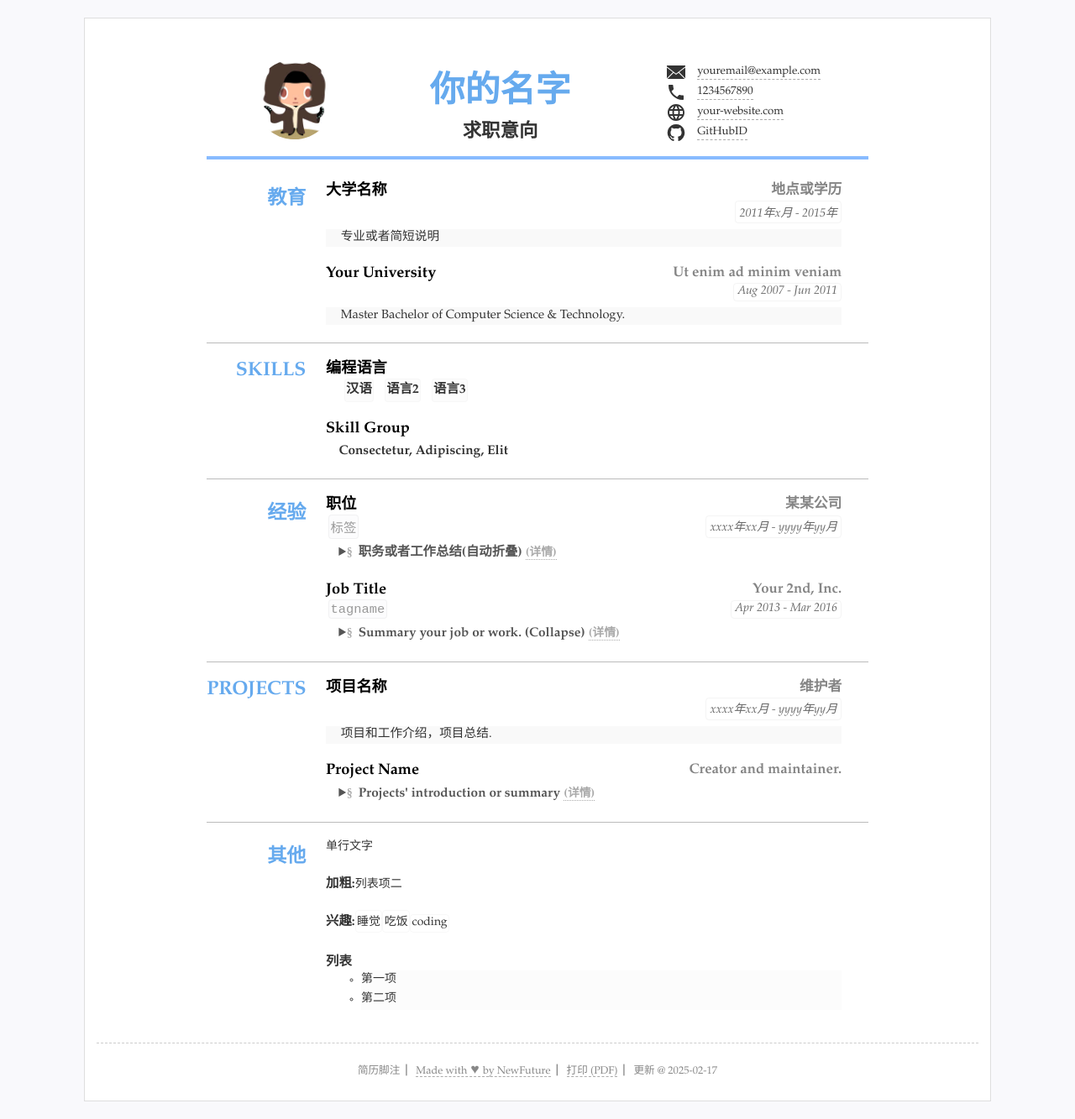
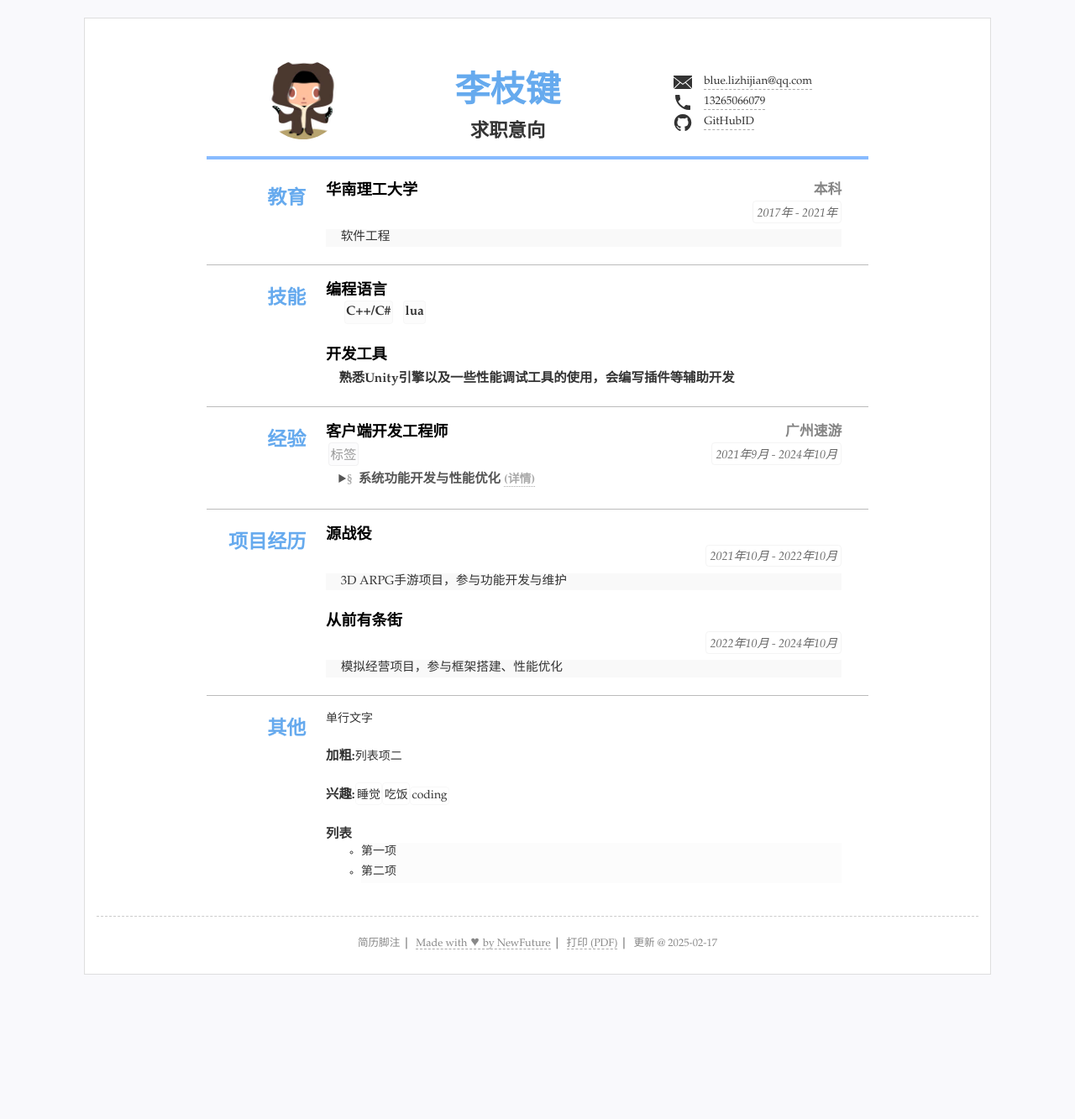
Before and after one commit to blue1874/resume, a Jekyll site: the page built from index.html, in a window 1280 px wide. Shown: the whole page at 84% size. Built offline with Jekyll 4.4.1, drawn with Linux system fonts in a browser that asks for light colours; after the commit the page ends 1182 px from its top, so only the background shows below that.

Commit message:
Update resume.yml

```diff
--- a/_data/resume.yml
+++ b/_data/resume.yml
@@ -3,23 +3,20 @@
 
 title: "简历标题"
 lang: "zh" #语言设置 zh表示中文 en 表示英语
-name: "你的名字"
+name: "李枝键"
 jobtitle: "求职意向" #可空不显示
 photo: "assets/img/photo.jpg" #照片可空，不显示
 
 #联系方式
 contact: #联系方式连接等3~5行
-- text: "youremail@example.com" #文本内容
+- text: "blue.lizhijian@qq.com" #文本内容
   href: 'mailto:youremail@example.com' #链接，无链接则空
   icon: 'icons/email.svg' #图标 svg文件
-- text: "1234567890"
-  href: 'tel:1234567890'
+- text: "13265066079"
+  href: 'tel:13265066079'
   icon: 'icons/phone.svg'
-- text: "your-website.com"
-  href: 'http://your-website.com'
-  icon: 'icons/web.svg'
 - text: "GitHubID"
-  href: 'https://github.com/NewFuture'
+  href: 'https://github.com/blue1874'
   icon: "icons/github.svg"
   attr: 'target="_blank"' #新标签页打开
   # - text: "地址"
@@ -30,58 +27,43 @@ main: #简历主要内容，
 - type: education #类别为ID
   name: 教育 #显示名称，空则使用type
   content: #内容基本格式 标题-副标题-日期-详细内容 (都允许空)
-  - title: 大学名称
-    duration: "2011年x月 - 2015年"
-    sub: 地点或学历
-    detail: 专业或者简短说明
-  - title: Your University
-    duration: Aug 2007 - Jun 2011
-    sub: Ut enim ad minim veniam
-    detail: Master Bachelor of Computer Science & Technology.
+  - title: 华南理工大学
+    duration: "2017年 - 2021年"
+    sub: 本科
+    detail: 软件工程
 
 - type: skills
-  # name: "技能"
+  name: "技能"
   content:
   - title: 编程语言
     items: #itmems 可以小块的方式显示
-    - 汉语
-    - 语言2
-    - 语言3
-  - title: Skill Group
-    summary: Consectetur, Adipiscing, Elit
+    - C++/C#
+    - lua
+  - title: 开发工具
+    summary: 熟悉Unity引擎以及一些性能调试工具的使用，会编写插件等辅助开发
 
 - type: experience
   name: 经验
   content:
-  - title: 职位
-    sub: 某某公司
-    duration: "xxxx年xx月 - yyyy年yy月"
+  - title: 客户端开发工程师
+    sub: 广州速游
+    duration: "2021年9月 - 2024年10月"
     tags:
     - 标签
-    summary: 职务或者工作总结(自动折叠)
+    summary: 系统功能开发与性能优化
     detail: 同时包含 summary和detail在Chrome，Safari(包括IOS)，Android和新版Firefox等会自动折叠，不支持折叠的浏览器和展开后表现一致
     # open: open
     #可以设置open默认展开
-  - title: Job Title
-    sub: Your 2nd, Inc.
-    duration: Apr 2013 - Mar 2016
-    tags:
-    - tagname
-    summary: Summary your job or work. (Collapse)
-    detail: Details can be collapsed in Chrome Safari, Firefox, Opera and so on. Duis aute irure dolor in reprehenderit in voluptate velit esse cillum dolore eu fugiat nulla pariatur. Excepteur sint occaecat cupidatat non proident, sunt in culpa qui officia deserunt mollit anim id est laborum.
 
 - type: projects
-  name: Projects
+  name: 项目经历
   content:
-  - title: 项目名称
-    duration: xxxx年xx月 - yyyy年yy月
-    detail: 项目和工作介绍，项目总结.
-    sub: 维护者
-  - title: Project Name
-    summary: Projects' introduction or summary
-    detail:
-      md: _data/demo.md
-    sub: Creator and maintainer.
+  - title: 源战役
+    duration: 2021年10月 - 2022年10月
+    detail: 3D ARPG手游项目，参与功能开发与维护
+  - title: 从前有条街
+    duration: 2022年10月 - 2024年10月
+    detail: 模拟经营项目，参与框架搭建、性能优化
    #可继续添加更多内容
 
 #others 其他简略内容(列表)
```
